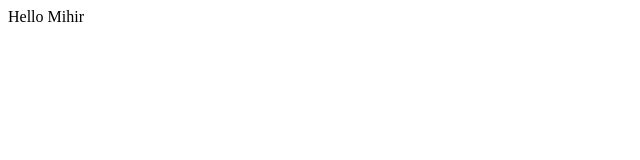
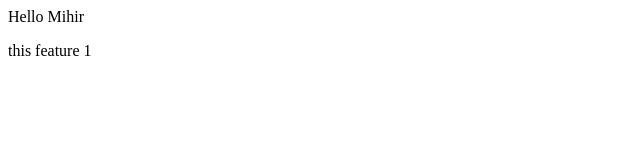
Before and after one commit to mihir-rathod97/localrepo, a plain HTML site: page index.html in a window 1280 px wide. Shown: the full height of the page, 0-640 px from the left. Drawn offline with Linux system fonts and the light colour scheme.

```diff
--- a/index.html
+++ b/index.html
@@ -1 +1,2 @@
 <p>Hello Mihir </p>
+<p> this feature 1 </p>
```
